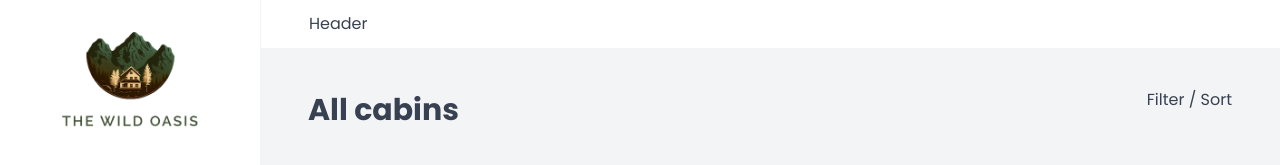
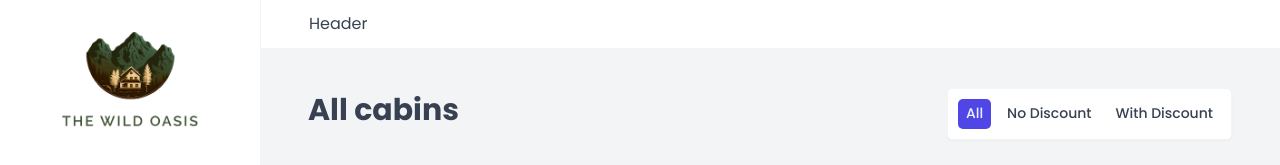
Before and after one commit to sougata-github/Wild-Oasis, a React (Vite) app: page /cabins in a window 1280 px wide. Shown: the top 165 px of the page. Built offline with nearby package versions, Linux system fonts and the light colour scheme; no server answers; the database is empty; a web font is replaced by a local one.

Commit message:
add client-side filtering of cabins.

```diff
--- a/src/features/cabins/CabinTable.jsx
+++ b/src/features/cabins/CabinTable.jsx
@@ -4,9 +4,22 @@ import { useCabins } from "./useCabins";
 
 import Table from "../../ui/Table";
 import Menus from "../../ui/Menus";
+import { useSearchParams } from "react-router-dom";
 
 const CabinTable = () => {
   const { isLoading, cabins } = useCabins();
+
+  const [searchParams] = useSearchParams();
+
+  //client-side filtering
+  const filterValue = searchParams.get("discount") || "all";
+
+  let filteredCabins;
+  if (filterValue === "all") filteredCabins = cabins;
+  if (filterValue === "no-discount")
+    filteredCabins = cabins.filter((cabin) => cabin.discount === 0);
+  if (filterValue === "with-discount")
+    filteredCabins = cabins.filter((cabin) => cabin.discount > 0);
 
   if (isLoading) return <Spinner />;
 
@@ -22,7 +35,7 @@ const CabinTable = () => {
           <div></div>
         </Table.Header>
         <Table.Body
-          data={cabins}
+          data={filteredCabins}
           render={(cabin) => <CabinRow cabin={cabin} key={cabin.id} />}
         />
       </Table>
--- /dev/null
+++ b/src/features/cabins/CabinTableOperations.jsx
@@ -0,0 +1,28 @@
+import TableOperations from "../../ui/TableOperations";
+import Filter from "../../ui/Filter";
+
+const CabinTableOperations = () => {
+  return (
+    <TableOperations>
+      <Filter
+        filterField="discount"
+        options={[
+          {
+            value: "all",
+            label: "All",
+          },
+          {
+            value: "no-discount",
+            label: "No Discount",
+          },
+          {
+            value: "with-discount",
+            label: "With Discount",
+          },
+        ]}
+      />
+    </TableOperations>
+  );
+};
+
+export default CabinTableOperations;
--- a/src/pages/Cabins.jsx
+++ b/src/pages/Cabins.jsx
@@ -1,5 +1,6 @@
 import AddCabin from "../features/cabins/AddCabin";
 import CabinTable from "../features/cabins/CabinTable";
+import CabinTableOperations from "../features/cabins/CabinTableOperations";
 
 import Heading from "../ui/Heading";
 import Row from "../ui/Row";
@@ -9,7 +10,7 @@ function Cabins() {
     <>
       <Row type="horizontal">
         <Heading as="h1">All cabins</Heading>
-        <p>Filter / Sort</p>
+        <CabinTableOperations />
       </Row>
 
       <Row>
--- a/src/ui/AppLayout.jsx
+++ b/src/ui/AppLayout.jsx
@@ -18,6 +18,12 @@ const Main = styled.main`
   background-color: var(--color-grey-100);
   padding: 4rem 4.8rem 6.4rem;
   overflow: scroll;
+
+  &::-webkit-scrollbar {
+    display: none;
+  }
+  -ms-overflow-style: none; /* IE and Edge */
+  scrollbar-width: none; /* Firefox */
 `;
 
 const Container = styled.div`
--- a/src/ui/Filter.jsx
+++ b/src/ui/Filter.jsx
@@ -1,3 +1,5 @@
+/* eslint-disable react/prop-types */
+import { useSearchParams } from "react-router-dom";
 import styled, { css } from "styled-components";
 
 const StyledFilter = styled.div`
@@ -5,9 +7,9 @@ const StyledFilter = styled.div`
   background-color: var(--color-grey-0);
   box-shadow: var(--shadow-sm);
   border-radius: var(--border-radius-sm);
-  padding: 0.4rem;
+  padding: 1rem;
   display: flex;
-  gap: 0.4rem;
+  gap: 0.8rem;
 `;
 
 const FilterButton = styled.button`
@@ -33,3 +35,30 @@ const FilterButton = styled.button`
     color: var(--color-brand-50);
   }
 `;
+
+const Filter = ({ filterField, options }) => {
+  const [searchParams, setSearchParams] = useSearchParams();
+
+  const currentFilter = searchParams.get(filterField) || options.at(0).value;
+
+  function handleClick(value) {
+    searchParams.set(filterField, value);
+    setSearchParams(searchParams);
+  }
+
+  return (
+    <StyledFilter>
+      {options.map((option) => (
+        <FilterButton
+          key={option.value}
+          onClick={() => handleClick(option.value)}
+          active={option.value === currentFilter}
+        >
+          {option.label}
+        </FilterButton>
+      ))}
+    </StyledFilter>
+  );
+};
+
+export default Filter;
--- a/src/ui/Menus.jsx
+++ b/src/ui/Menus.jsx
@@ -4,7 +4,6 @@ import styled from "styled-components";
 
 import { HiEllipsisVertical } from "react-icons/hi2";
 import { createPortal } from "react-dom";
-import { useOutsideClick } from "../hooks/useOutsideClick";
 
 const Menu = styled.div`
   display: flex;
@@ -104,15 +103,12 @@ function Toggle({ id }) {
 }
 
 function List({ children, id }) {
-  const { openId, position, close } = useContext(MenusContext);
-  const ref = useOutsideClick(close);
+  const { openId, position } = useContext(MenusContext);
 
   if (openId !== id) return null;
 
   return createPortal(
-    <StyledList position={position} ref={ref}>
-      {children}
-    </StyledList>,
+    <StyledList position={position}>{children}</StyledList>,
     document.body
   );
 }
--- a/src/ui/TableOperations.jsx
+++ b/src/ui/TableOperations.jsx
@@ -1,4 +1,4 @@
-import styled from 'styled-components';
+import styled from "styled-components";
 
 const TableOperations = styled.div`
   display: flex;
```
